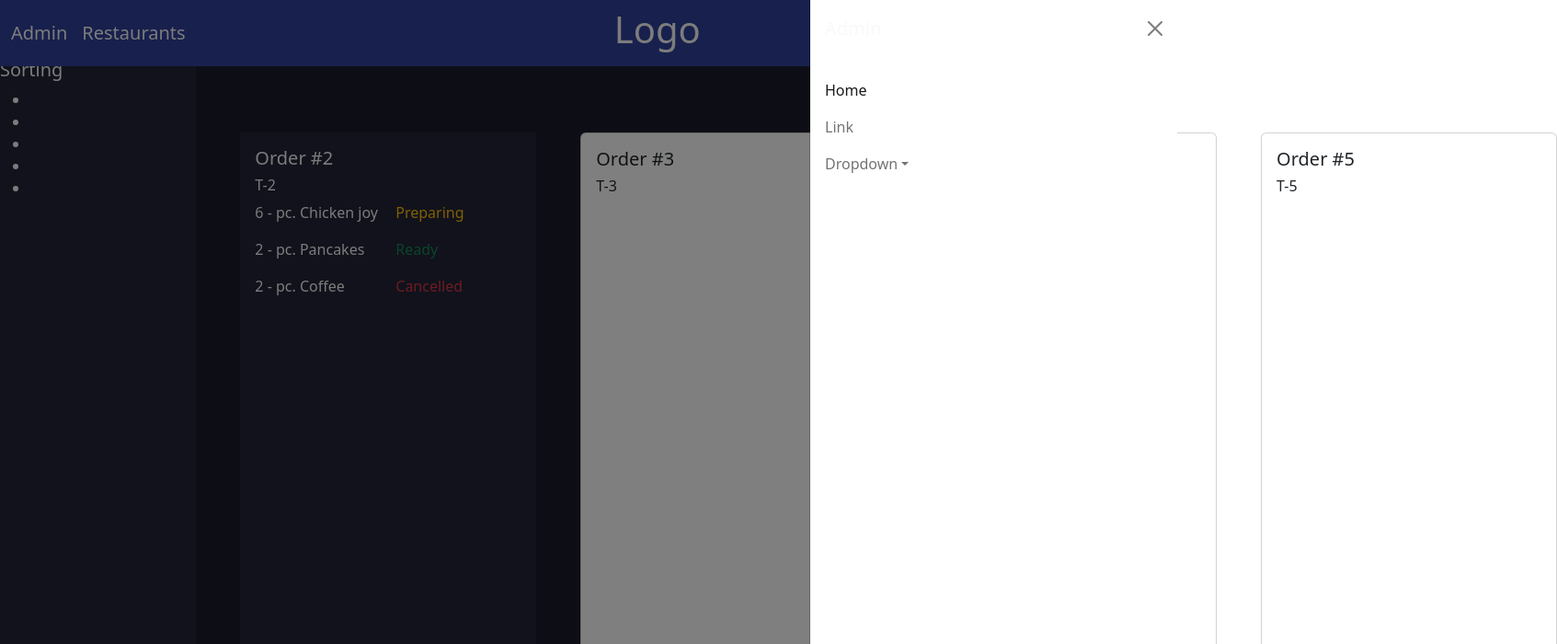
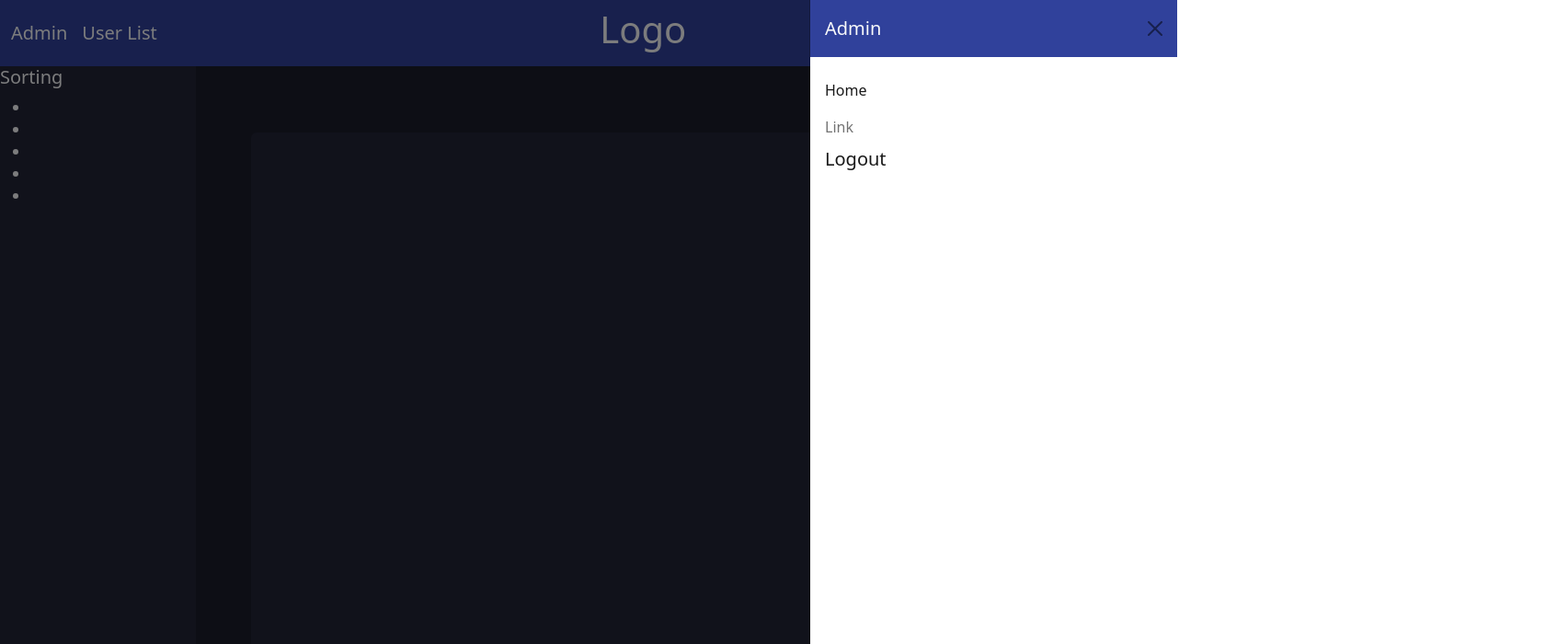
Before and after one commit to NickConsignado/Order-Ease, a React (Vite) app: page /admin in a window 1280 px wide. Both pictures are taken after a click on the button 1240 px from the left and 36 px from the top of the page. Shown: the top 700 px of the page at 92% size, 1693 px wide, since content can reach past the window. Built offline with nearby package versions, Linux system fonts and the light colour scheme.

Commit message:
checking

```diff
--- a/src/App.jsx
+++ b/src/App.jsx
@@ -1,7 +1,7 @@
 import { BrowserRouter, Route, Routes } from "react-router-dom";
 import Admin from "./admin/Admin";
-import HomeCashier from "./cashier/HomeCashier";
-import HomeFoodServer from "./foodServer/HomeFoodServer";
+import User from "./user/User";
+
 import LoginPage from "./Login/LoginPage";
 
 function App() {
@@ -10,9 +10,8 @@ function App() {
       <BrowserRouter>
         <Routes>
           <Route path="/" element={<LoginPage />} />
-          <Route path="/home-cashier" element={<HomeCashier />} />
           <Route path="/admin" element={<Admin />} />
-          <Route path="/home-food-server" element={<HomeFoodServer />} />
+          <Route path="/user" element={<User />} />
         </Routes>
       </BrowserRouter>
     </>
--- a/src/Login/LoginPage.jsx
+++ b/src/Login/LoginPage.jsx
@@ -7,12 +7,8 @@ function LoginPage() {
         <Link to="/admin">
           <p>Admin</p>
         </Link>
-        <Link to="/home-cashier">
+        <Link to="/user">
           <p>Cashier</p>
-        </Link>
-
-        <Link to="/home-food-server">
-          <p>FoodServer</p>
         </Link>
       </div>
     </>
--- a/src/admin/Admin.jsx
+++ b/src/admin/Admin.jsx
@@ -9,8 +9,9 @@ function Admin() {
             <NavLink style={{ textDecoration: "none" }}>
               <span className="navbar-brand text-light">Admin</span>
             </NavLink>
+
             <NavLink style={{ textDecoration: "none" }}>
-              <span className="navbar-brand text-light">Restaurants</span>
+              <span className="navbar-brand text-light">User List</span>
             </NavLink>
           </div>
           <h1>Logo</h1>
@@ -29,7 +30,7 @@ function Admin() {
             id="offcanvasNavbar"
             aria-labelledby="offcanvasNavbarLabel"
           >
-            <div className="offcanvas-header">
+            <div className="adminNav offcanvas-header ">
               <h5 className="offcanvas-title" id="offcanvasNavbarLabel">
                 Admin
               </h5>
@@ -40,7 +41,7 @@ function Admin() {
                 aria-label="Close"
               ></button>
             </div>
-            <div className="offcanvas-body">
+            <div className=" offcanvas-body ">
               <ul className="navbar-nav justify-content-end flex-grow-1 pe-3">
                 <li className="nav-item">
                   <a className="nav-link active" aria-current="page" href="#">
@@ -52,37 +53,14 @@ function Admin() {
                     Link
                   </a>
                 </li>
-                <li className="nav-item dropdown">
-                  <a
-                    className="nav-link dropdown-toggle"
-                    href="#"
-                    role="button"
-                    data-bs-toggle="dropdown"
-                    aria-expanded="false"
-                  >
-                    Dropdown
-                  </a>
-                  <ul className="dropdown-menu">
-                    <li>
-                      <a className="dropdown-item" href="#">
-                        Action
-                      </a>
-                    </li>
-                    <li>
-                      <a className="dropdown-item" href="#">
-                        Another action
-                      </a>
-                    </li>
-                    <li>
-                      <hr className="dropdown-divider" />
-                    </li>
-                    <li>
-                      <a className="dropdown-item" href="#">
-                        Something else here
-                      </a>
-                    </li>
-                  </ul>
-                </li>
+
+                  <li>
+
+                    <NavLink to="/" style={{ textDecoration: "none" }}>
+              <span className="navbar-brand">Logout</span>
+            </NavLink>
+                  </li>
+
               </ul>
             </div>
           </div>
@@ -90,11 +68,11 @@ function Admin() {
       </nav>
 
       {/* Kitchen Page Body */}
-      <div className="adminBody d-flex ">
+      <div className="adminBody d-flex">
         {/* 1st card */}
 
-        <div className="adminCard text-light mt-5 pt-3 me-5 col-2">
-          <div className="card-body">
+        <div className="adminCard text-light mt-5 pt-4 me-5 col-lg-2">
+          <div>
             <h5>Sorting</h5>
             <ul>
               <li></li>
@@ -136,46 +114,12 @@ function Admin() {
             <p>hello world</p>
           </div>
         </div>
-        <div className="d-flex my-5 py-5">
+        <div className="container-fluid d-flex my-5 py-5">
           {/* 2nd card */}
-          <div className="adminCard my-5 me-5 col-5">
+          <div className="adminCard my-5 me-5 col-lg-10 rounded">
             <div className="ms-3 mt-3 text-light">
-              <h5>Order #2</h5>
-              <h6>T-2</h6>
-              {/* Order list body */}
-              <div className="d-flex">
-                <div className="w-50">
-                  <p>6 - pc. Chicken joy</p>
-                  <p>2 - pc. Pancakes</p>
-                  <p>2 - pc. Coffee</p>
-                </div>
-                <div className="w-50">
-                  <p className="text-warning">Preparing</p>
-                  <p className="text-success">Ready</p>
-                  <p className="text-danger">Cancelled</p>
-                </div>
-              </div>
-            </div>
-          </div>
-          {/* 3rd card */}
-          <div className="card my-5 me-5 col-5">
-            <div className="card-body">
-              <h5>Order #3</h5>
-              <h6>T-3</h6>
-            </div>
-          </div>
-          {/* 4th card */}
-          <div className="card my-5 me-5 col-5">
-            <div className="card-body">
-              <h5>Order #4</h5>
-              <h6>T-4</h6>
-            </div>
-          </div>
-          {/* 5th card */}
-          <div className="card my-5 me-5 col-5">
-            <div className="card-body">
-              <h5>Order #5</h5>
-              <h6>T-5</h6>
+
+
             </div>
           </div>
         </div>
--- a/src/cashier/HomeCashier.jsx
+++ /dev/null
@@ -1,5 +0,0 @@
-function HomeCashier() {
-  return <>Cashier Page</>;
-}
-
-export default HomeCashier;
--- a/src/foodServer/HomeFoodServer.jsx
+++ /dev/null
@@ -1,9 +0,0 @@
-function HomeFoodServer (){
-    return(
-        <>
-        FoodServer Page
-        </>
-    )
-}
-
-export default HomeFoodServer
--- /dev/null
+++ b/src/user/User.jsx
@@ -0,0 +1,5 @@
+function User() {
+  return <>User</>;
+}
+
+export default User;
```
